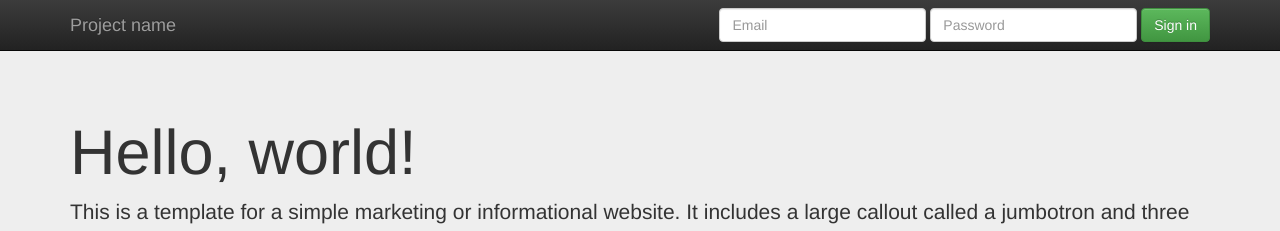
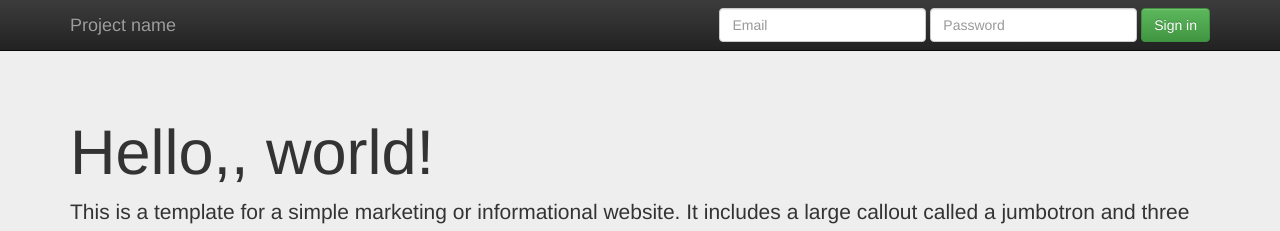
Before and after one commit to jandrowhitey/proy-WEB2, a plain HTML site: page index.html in a window 1280 px wide. Shown: the top 231 px of the page. Drawn offline with nearby package versions, Linux system fonts and the light colour scheme.

Commit message:
modificado archivo index.html

```diff
--- a/index.html
+++ b/index.html
@@ -55,7 +55,7 @@
     <!-- Main jumbotron for a primary marketing message or call to action -->
     <div class="jumbotron">
       <div class="container">
-        <h1>Hello, world!</h1>
+        <h1>Hello,, world!</h1>
         <p>This is a template for a simple marketing or informational website. It includes a large callout called a jumbotron and three supporting pieces of content. Use it as a starting point to create something more unique.</p>
         <p><a class="btn btn-primary btn-lg" href="#" role="button">Learn more &raquo;</a></p>
       </div>
```
